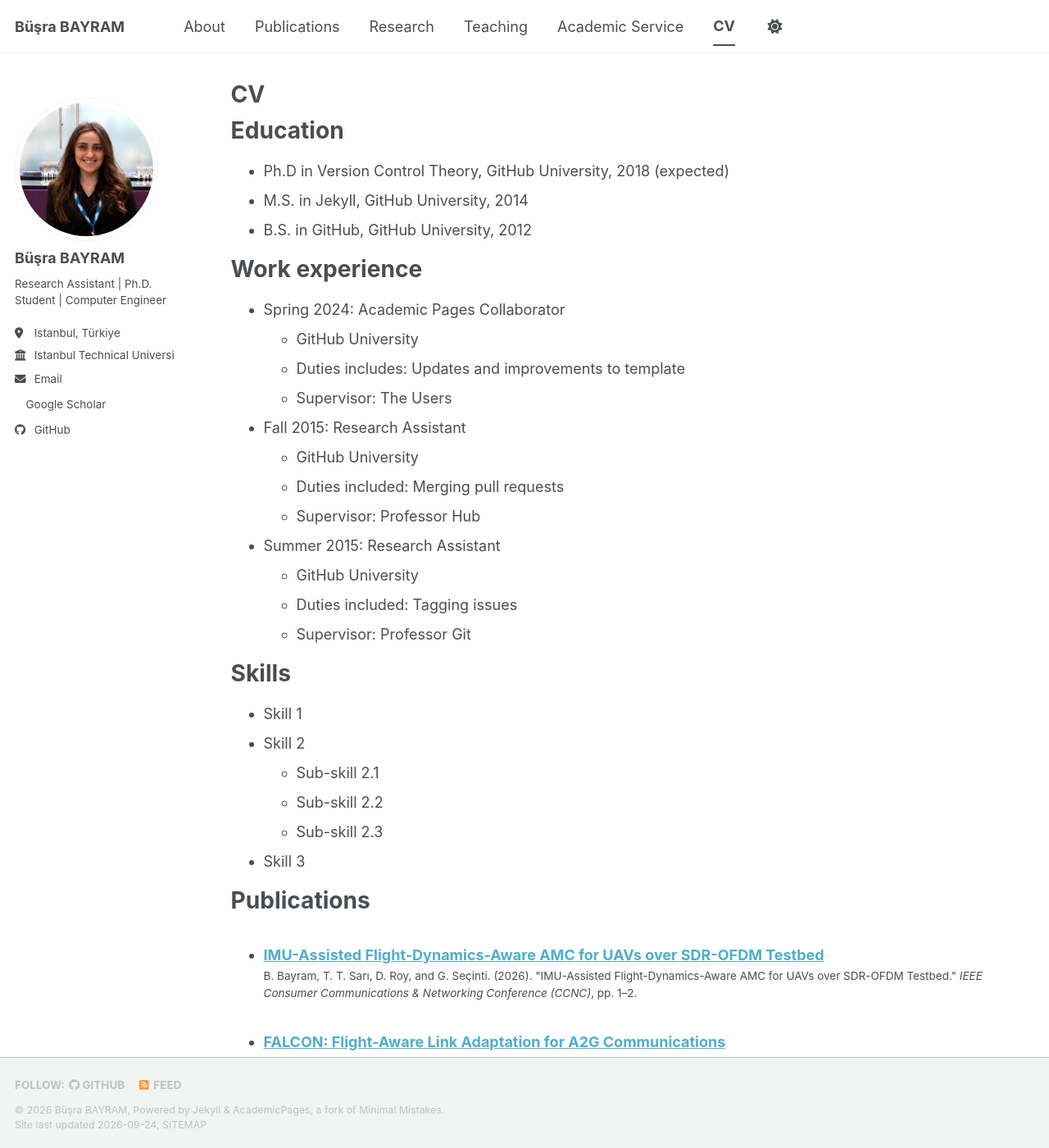
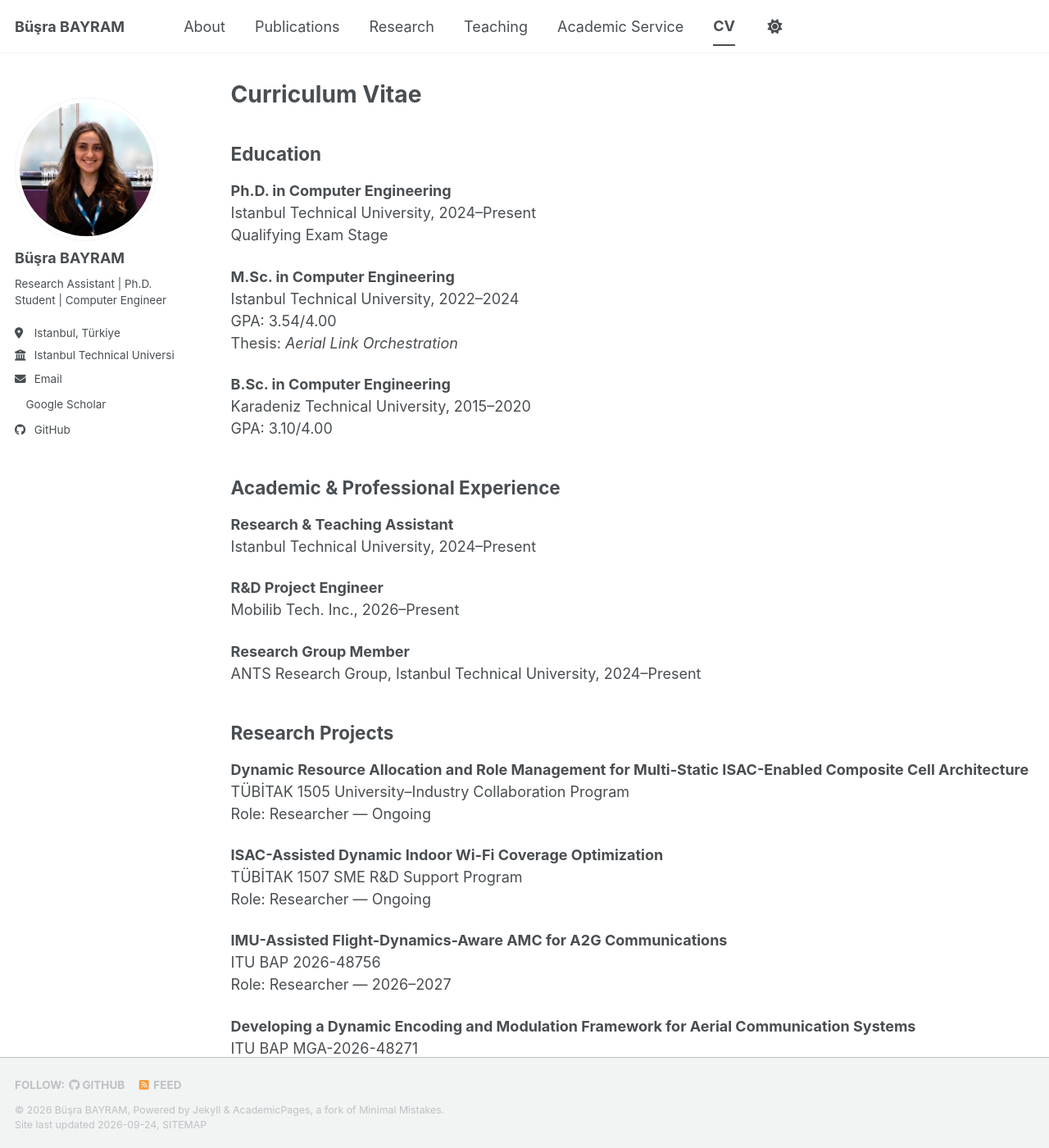
Before and after one commit to busrabyrm/busrabayram, a Jekyll site: the page built from _pages/cv.md, in a window 1280 px wide and 1400 px high. Shown: the whole window at 82% size. Built offline with Jekyll 4.4.1, drawn with Linux system fonts in a browser that asks for light colours; a style sheet for code colours, icons or effects is not loaded; some of the changed text lies outside the part shown.

Commit message:
Update cv.md

```diff
--- a/_pages/cv.md
+++ b/_pages/cv.md
@@ -1,34 +1,63 @@
 ---
 layout: archive
-title: "CV"
+title: "Curriculum Vitae"
 permalink: /cv/
 author_profile: true
-redirect_from:
-  - /resume
 ---
 
-{% include base_path %}
+## Education
 
-Education
-======
-* Ph.D in Version Control Theory, GitHub University, 2018 (expected)
-* M.S. in Jekyll, GitHub University, 2014
-* B.S. in GitHub, GitHub University, 2012
+**Ph.D. in Computer Engineering**
+Istanbul Technical University, 2024–Present
+Qualifying Exam Stage
 
-Work experience
-======
-* Spring 2024: Academic Pages Collaborator
-  * GitHub University
-  * Duties includes: Updates and improvements to template
-  * Supervisor: The Users
+**M.Sc. in Computer Engineering**
+Istanbul Technical University, 2022–2024
+GPA: 3.54/4.00
+Thesis: *Aerial Link Orchestration*
 
-* Fall 2015: Research Assistant
-  * GitHub University
-  * Duties included: Merging pull requests
-  * Supervisor: Professor Hub
+**B.Sc. in Computer Engineering**
+Karadeniz Technical University, 2015–2020
+GPA: 3.10/4.00
 
-* Summer 2015: Research Assistant
-  * GitHub University
+## Academic & Professional Experience
+
+**Research & Teaching Assistant**
+Istanbul Technical University, 2024–Present
+
+**R&D Project Engineer**
+Mobilib Tech. Inc., 2026–Present
+
+**Research Group Member**
+ANTS Research Group, Istanbul Technical University, 2024–Present
+
+## Research Projects
+
+**Dynamic Resource Allocation and Role Management for Multi-Static ISAC-Enabled Composite Cell Architecture**
+TÜBİTAK 1505 University–Industry Collaboration Program
+Role: Researcher — Ongoing
+
+**ISAC-Assisted Dynamic Indoor Wi-Fi Coverage Optimization**
+TÜBİTAK 1507 SME R&D Support Program
+Role: Researcher — Ongoing
+
+**IMU-Assisted Flight-Dynamics-Aware AMC for A2G Communications**
+ITU BAP 2026-48756
+Role: Researcher — 2026–2027
+
+**Developing a Dynamic Encoding and Modulation Framework for Aerial Communication Systems**
+ITU BAP MGA-2026-48271
+Role: Researcher — 2026–2027
+
+## Awards & Recognition
+
+**2025 Publication Award — Highest Publication Performance**
+Istanbul Technical University, 2026
+Recognized for the highest publication performance among pre-Ph.D. academic/research staff in 2025.
+
+**Invited Panel Speaker — Women's Leadership & Technology Vision**
+34th SIU Conference, 2026
+Piri Reis University · IEEE Young Professionals Türkiye  * GitHub University
   * Duties included: Tagging issues
   * Supervisor: Professor Git
 
```
